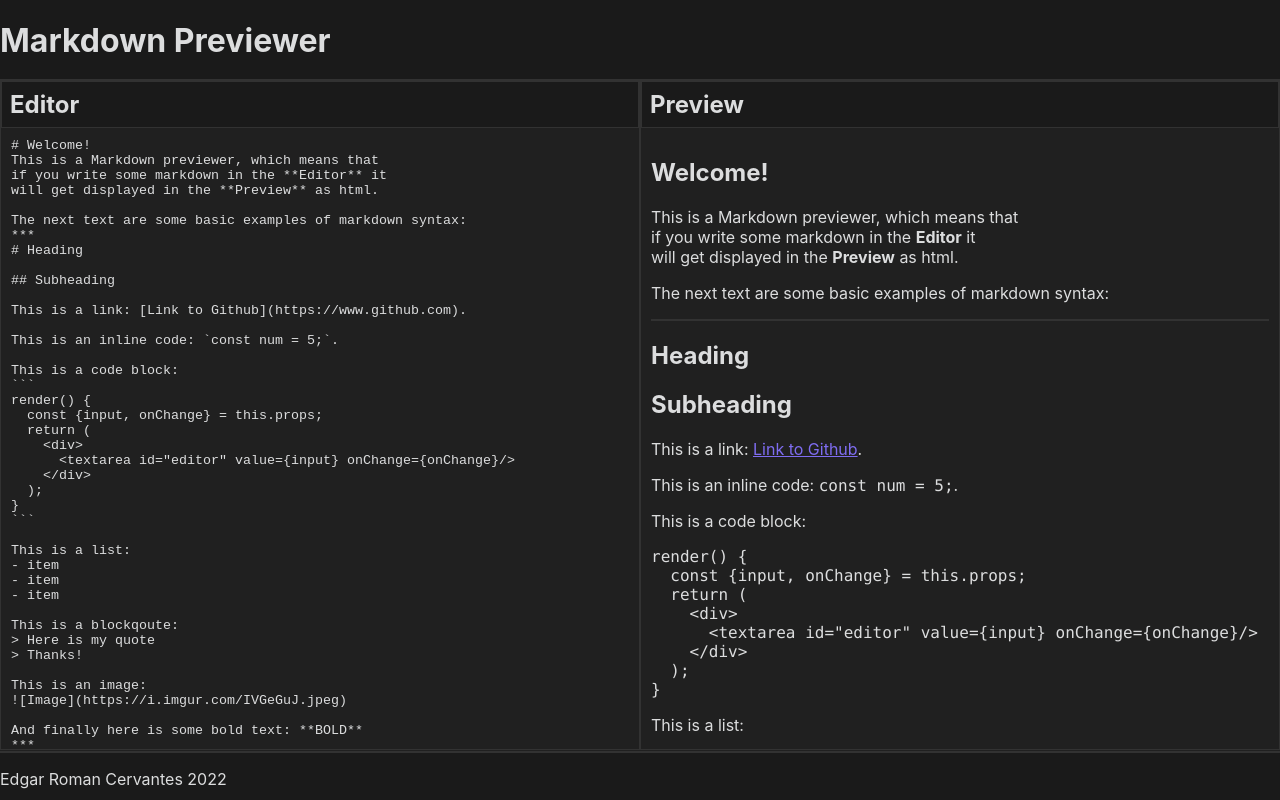
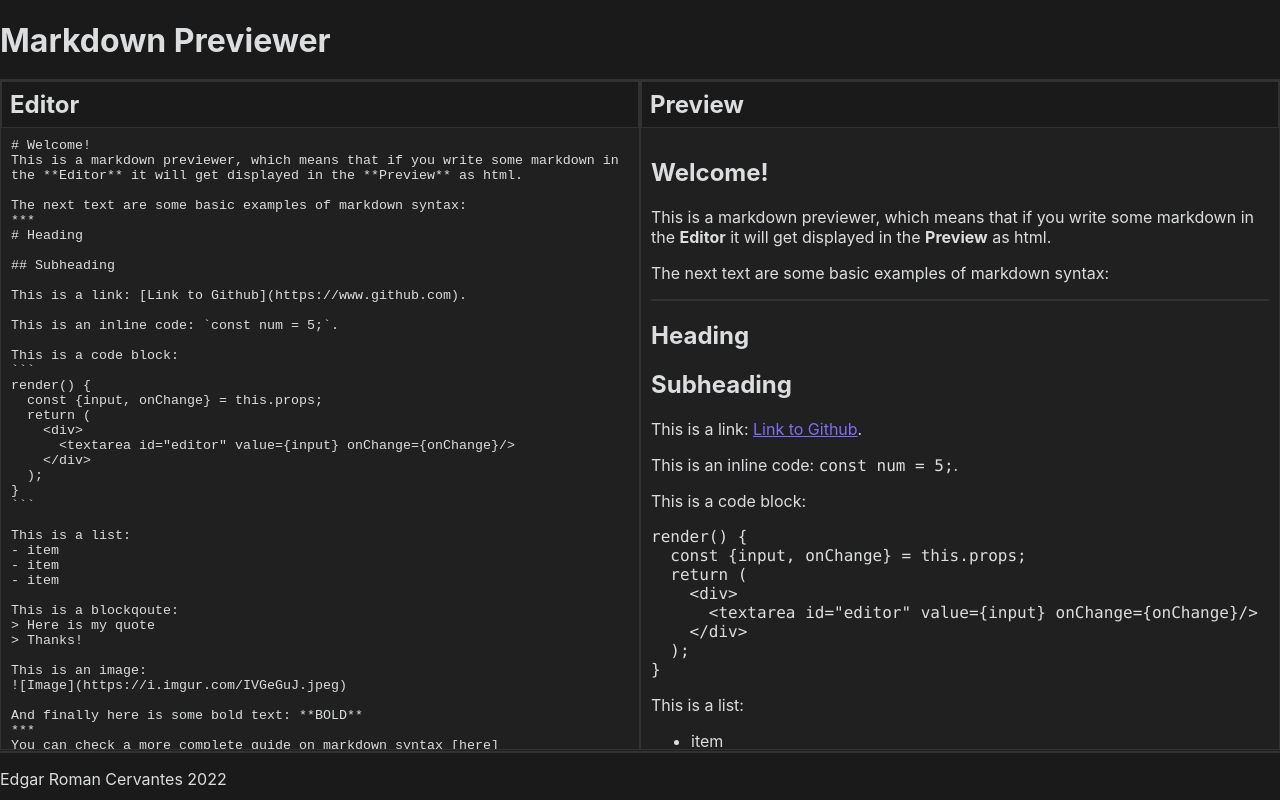
Before and after one commit to redvant/markdown-previewer, a React (Create React App) app: page / in a window 1280 px wide. Built offline with nearby package versions, Linux system fonts and the light colour scheme.

Commit message:
Update default text

```diff
--- a/src/App.js
+++ b/src/App.js
@@ -6,9 +6,7 @@ import { sanitize } from 'dompurify';
 import './App.css';
 
 const DEFAULT_TEXT = `# Welcome!
-This is a Markdown previewer, which means that
-if you write some markdown in the **Editor** it
-will get displayed in the **Preview** as html.
+This is a markdown previewer, which means that if you write some markdown in the **Editor** it will get displayed in the **Preview** as html.
 
 The next text are some basic examples of markdown syntax:
 ***
@@ -46,7 +44,9 @@ This is an image:
 
 And finally here is some bold text: **BOLD**
 ***
+You can check a more complete guide on markdown syntax [here](https://www.markdownguide.org/basic-syntax/).
 
+**Now delete the default text and start writing some markdown!**
 `;
 
 marked.setOptions({
```
